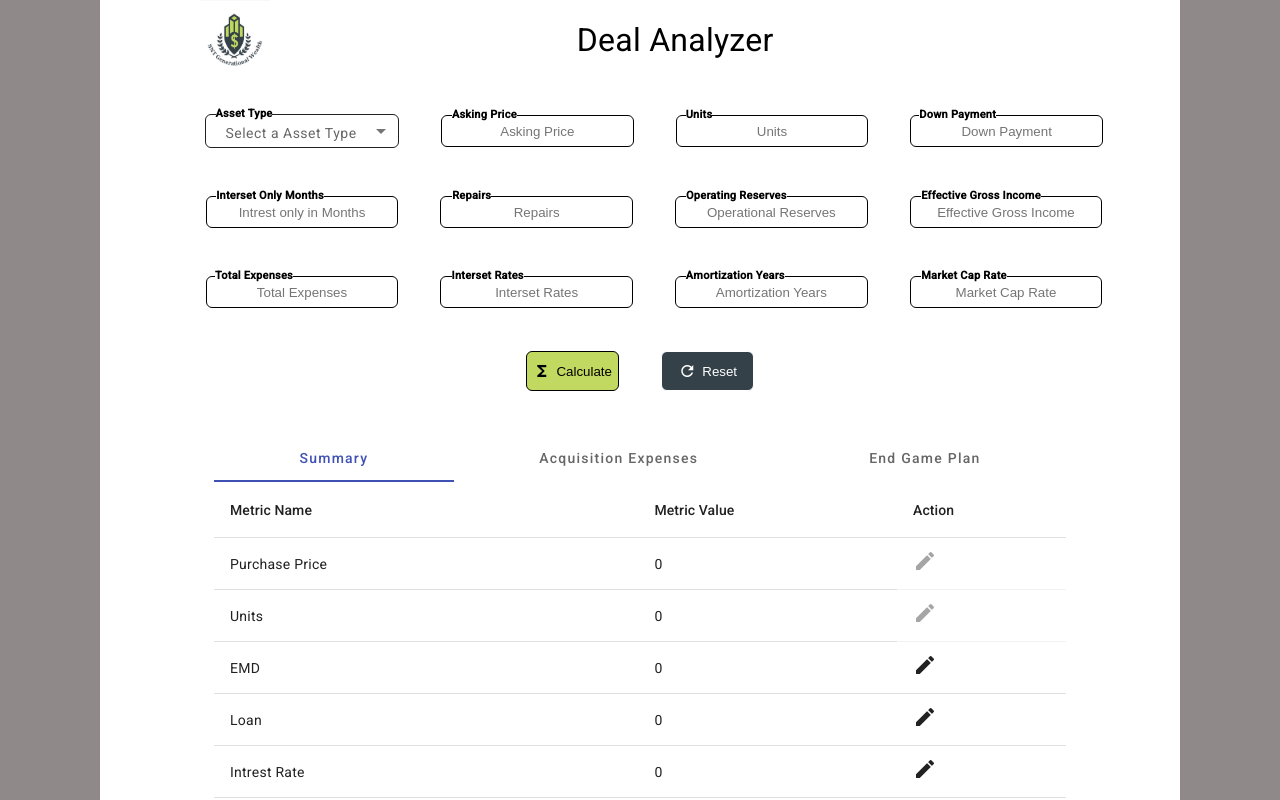
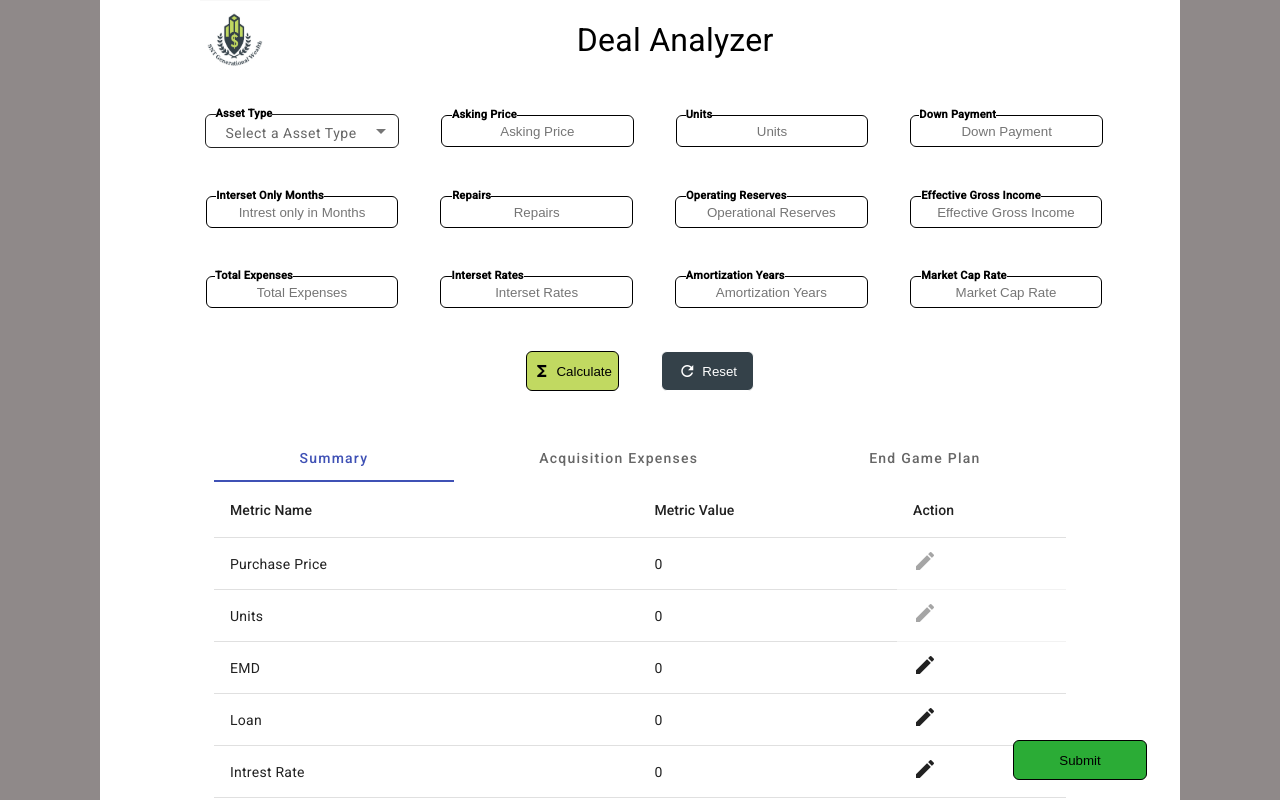
Before and after one commit to Krishaan23/SNT, an Angular app: page / in a window 1280 px wide. Built offline with nearby package versions, Linux system fonts and the light colour scheme.

Commit message:
button fixed case

```diff
--- a/src/app/dashboard/summary/summary.component.scss
+++ b/src/app/dashboard/summary/summary.component.scss
@@ -73,6 +73,10 @@ label {
     }
 }
 .final-btn {
+    position: fixed;
+    bottom: 20px;
+    right: 10em;
+    z-index: 999999;
     height: 3em;
     width: 10em;
     cursor: pointer;
```
